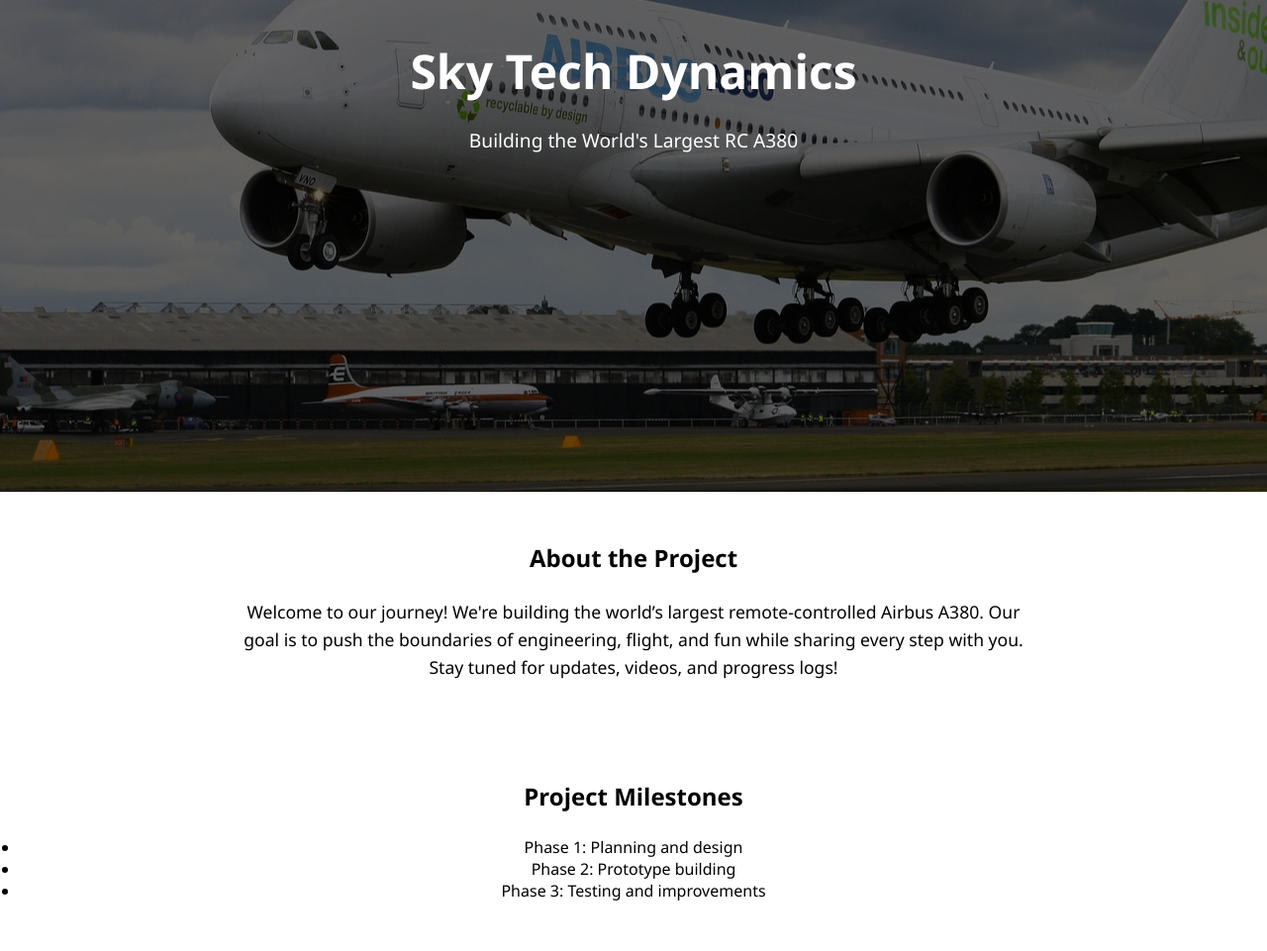
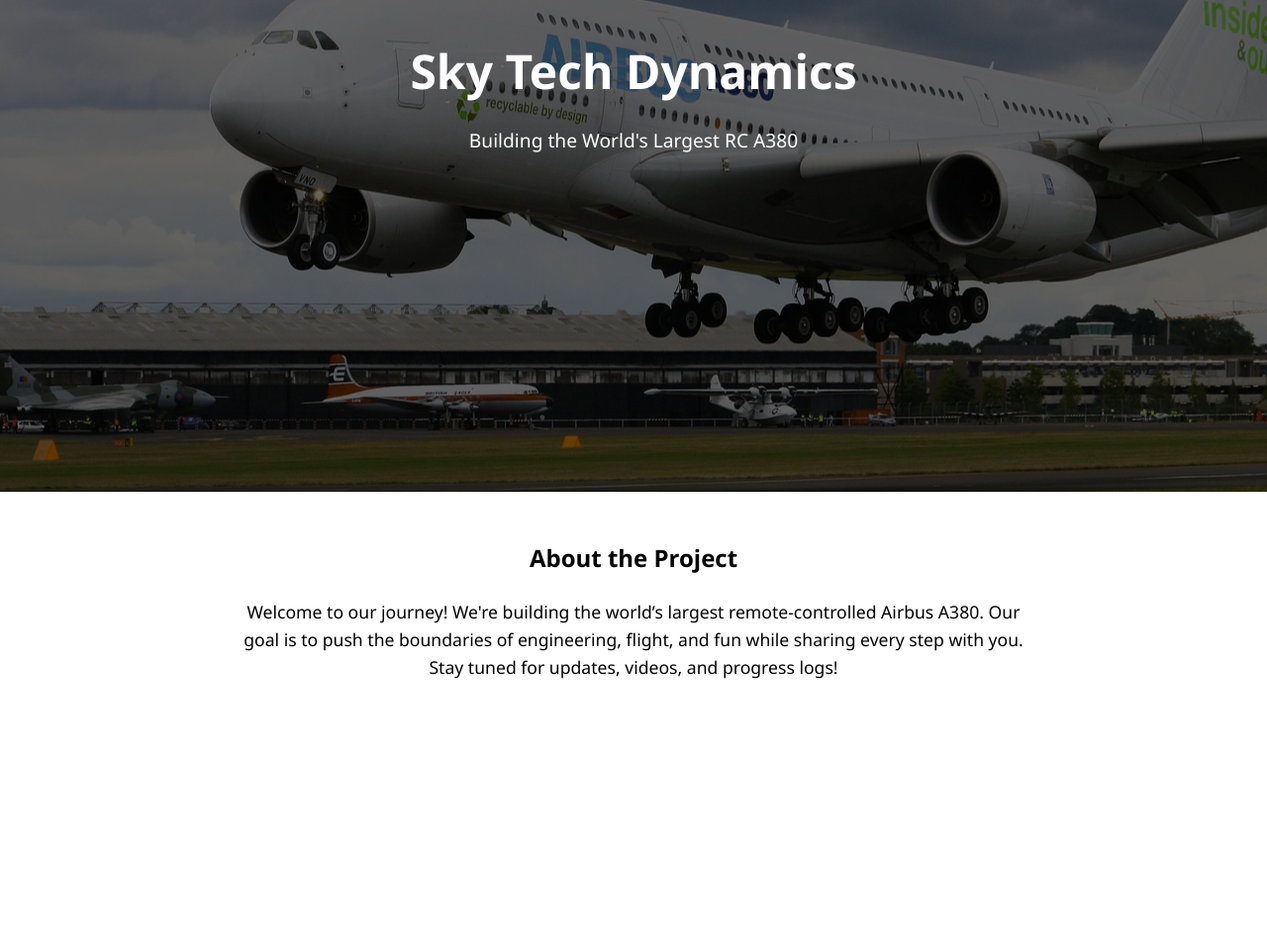
Before and after one commit to skytechdynamics/skytechdynamics.github.io, a plain HTML site: page index.html in a window 1280 px wide. Shown: the part 303-1264 px from the top of the page at 99% size. After the commit the page ends 1041 px from the top, so only its background shows below. Drawn offline with Linux system fonts and the light colour scheme.

Commit message:
Update index.html

```diff
--- a/index.html
+++ b/index.html
@@ -74,13 +74,5 @@
             step with you. Stay tuned for updates, videos, and progress logs!
         </p>
     </section>
-    <section class="main-content">
-    <h2>Project Milestones</h2>
-    <ul>
-        <li>Phase 1: Planning and design</li>
-        <li>Phase 2: Prototype building</li>
-        <li>Phase 3: Testing and improvements</li>
-    </ul>
-</section>
 </body>
 </html>
```
